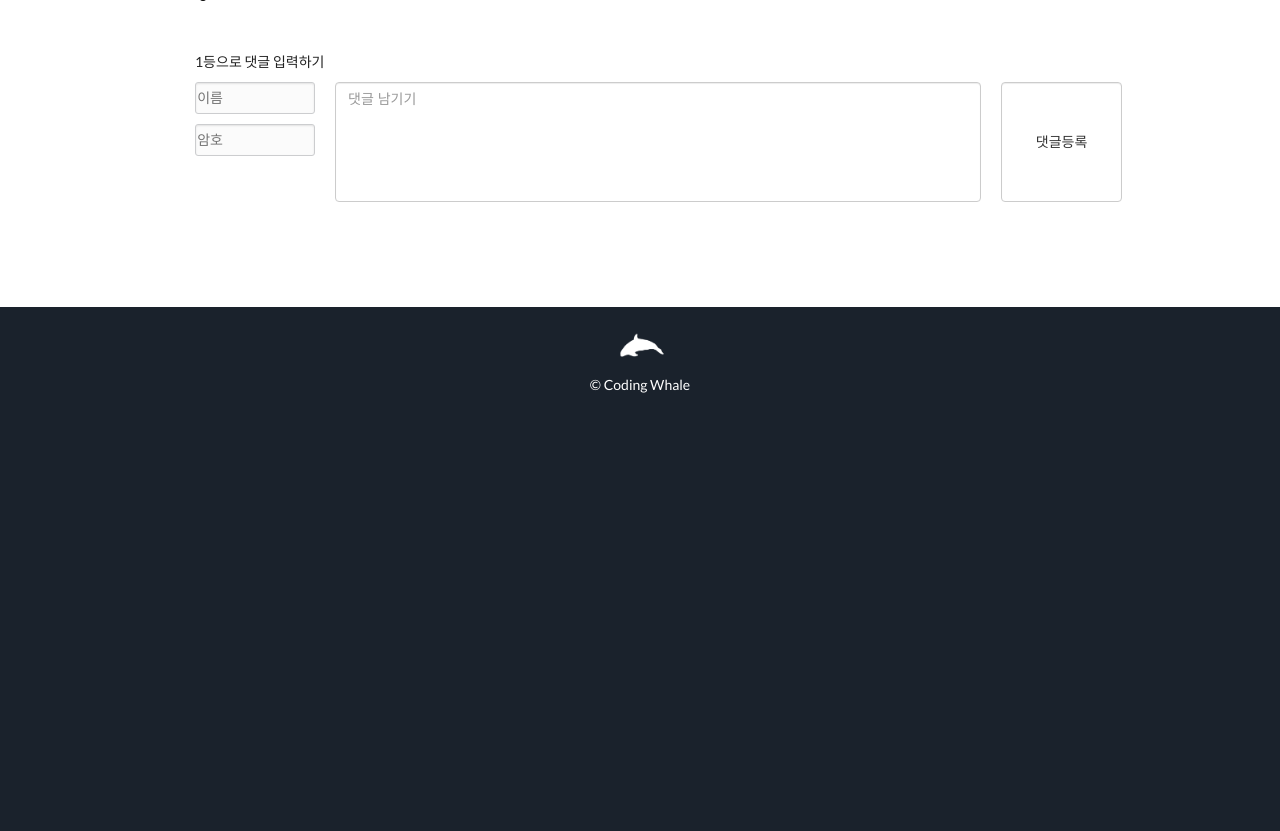
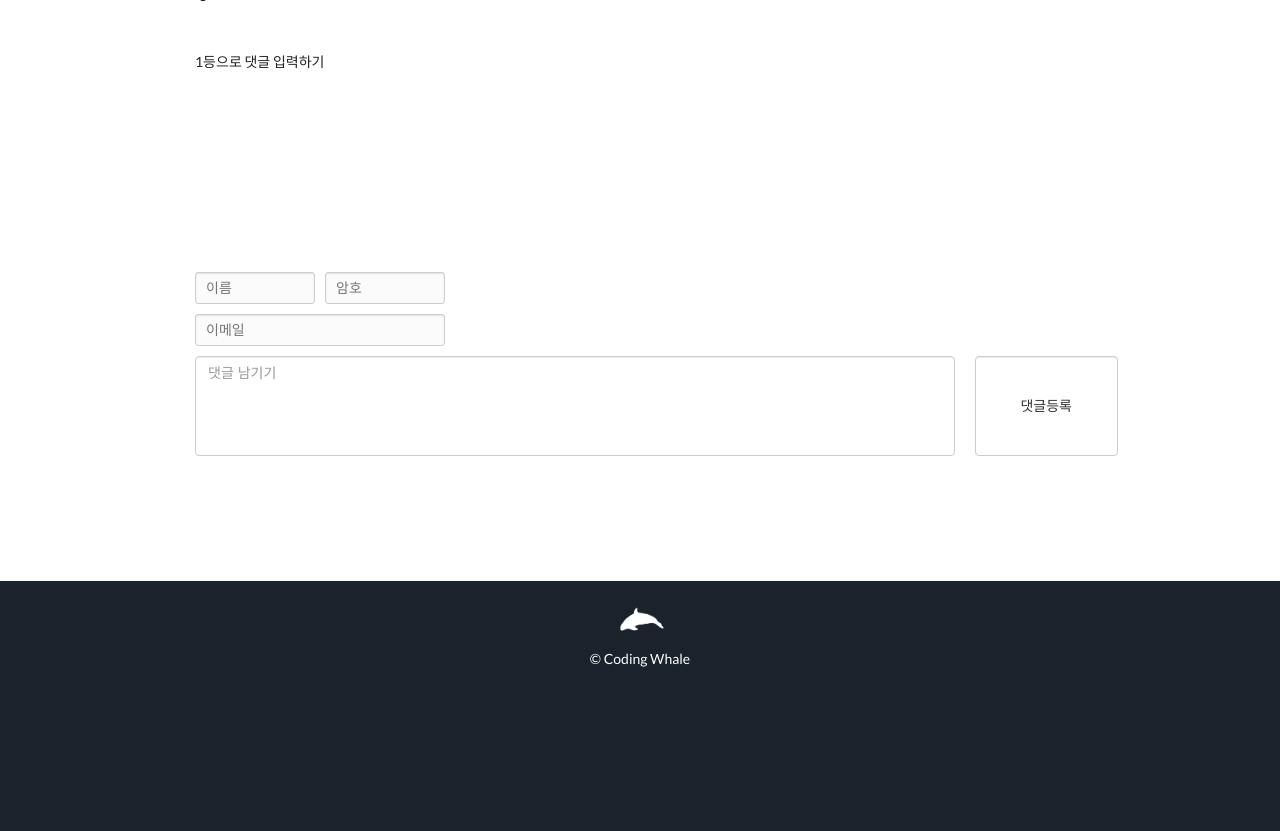
Before and after one commit to Nyamcat/blog, a Django app: template project/blog/templates/blog/post.html in a window 1280 px wide. Shown: the part 467-1298 px from the top of the page. Before the commit the page ends 860 px from the top, so only its background shows below. Run offline with Django 3.2, Linux system fonts and the light colour scheme; the template is opened without the code that fills it, so the values that code supplies are empty; parts of the project's set-up code (start-up, migrations or seed data) failed here and were passed over; some libraries are stand-ins or nearby versions.

Commit message:
댓글 css

```diff
--- a/project/blog/models.py
+++ b/project/blog/models.py
@@ -33,8 +33,8 @@ class SummerNote(summer_model.Attachment):
 
 class Comment(models.Model):
     post = models.ForeignKey(SummerNote, models.DO_NOTHING, blank=True, null=True)
-    comment = models.CharField(max_length=300, null=False, default='')
-    author = models.CharField(max_length=300, null=False, default='')
+    comment = models.CharField(max_length=150, null=False, default='')
+    author = models.CharField(max_length=9, null=False, default='')
     password = models.CharField(max_length=300, null=False, default='')
     parent = models.IntegerField(null=True)
     published_date = models.DateTimeField(blank=True, null=True)
--- a/project/blog/templates/blog/comment.html
+++ b/project/blog/templates/blog/comment.html
@@ -11,6 +11,7 @@
         {% for cmt in comment %}
         <tr class="comment" id="{{ cmt.id }}">
             {% if cmt.delete == 'Y' %}
+            <div>
                 <td class="comment-author"><span>{{ cmt.author }}</span></td>
                 <td><span>삭제된 댓글입니다.</span></td>
                 <td class="comment-date"><span>{{ cmt.published_date }}</span></td>
@@ -22,6 +23,7 @@
                     <a class="reply">답글</a>
                     <a class="deletecomment">삭제</a>
                 </td>
+            </div>
             {% endif %}
         </tr>
         {% endfor %}
@@ -33,9 +35,8 @@
 
     <script>
     $('.deletecomment').click(function (e) {
-        var $this = $(this);
-        var prt = $this.parent().parent();
-        var id = $this.attr('id');
+        var prt = $(this).parent().parent();
+        var id = prt.attr('id');
 
         if(confirm('삭제하시겠습니까?')){
             $.ajax({
@@ -45,7 +46,7 @@
                 dataType: "json",
 
                 success: function(response){
-                    alert(response.message);
+                    location.reload();
                 },
                 error: function(request, status, error){
                     alert("실패했습니다.")
@@ -57,21 +58,46 @@
 </div>
 
 <div id="writecommentarea">
+    <div class="w250">
         <ul style="padding:0;">
-        <li style="float:left; margin-right:20px;">
-            <div class="w120">
+            <li class="w120" style="float:left; margin-right:10px;">
                 <input type="text" class="cusput w120 md10" name="name" placeholder="이름">
+            </li>
+            <li class="w120" style="float:left;">
                 <input type="password" class="cusput w120" name="passwd" placeholder="암호">
-            </div>
             </li>
-        <li style="float:left; width:85%;">
-            <div>
-                <textarea class="form-control wp80" id = "commenttext" style="resize: none; float:left; margin-right:20px; height:120px;" cols="40" rows="5" placeholder="댓글 남기기"></textarea>
-                <input type="submit" class="save btn btn-default form-control" style="float:left; width:15%;  height:120px;" id="submit" value="댓글등록">
-            </div>
+            <li>
+                <input type="text" class="cusput w250" name="email" placeholder="이메일">
             </li>
         </ul>
+    </div>
+    <div>
+        <textarea class="form-control wp80" name="comment" id = "commenttext" style="resize: none; float:left; margin-right:20px; height:100px;" cols="40" rows="5" placeholder="댓글 남기기"></textarea>
+        <input type="submit" class="save btn btn-default form-control" style="float:left; width:15%;  height:100px;" id="submit" value="댓글등록">
+    </div>
     <script>
+
+    $('#commenttable > tbody > tr:last').css('border-bottom', 'none');
+
+    $('input[name=name]').on('keyup', function() {
+        if($(this).val().length > 9) {
+            $(this).val($(this).val().substring(0, 9));
+        }
+    });
+
+    $('input[name=email]').on('keyup', function() {
+        if($(this).val().length > 100) {
+            $(this).val($(this).val().substring(0, 100));
+        }
+    });
+
+    $('#commenttext').on('keyup', function() {
+        if($(this).val().length > 150) {
+            $(this).val($(this).val().substring(0, 150));
+        }
+    });
+
+
         $('#submit').click(function (e) {
 
             if ($('#commenttext').val() == ''){
--- a/project/static/css/default.css
+++ b/project/static/css/default.css
@@ -61,6 +61,7 @@ footer p {font-size:14px;}
 .w80 {width:80px;}
 .w100 {width:100px;}
 .w120 {width:120px;}
+.w250 {width:250px;}
 .md10 {margin-bottom: 10px;}
 .md20 {margin-bottom: 20px;}
 .md50 {margin-bottom: 50px;}
@@ -68,19 +69,21 @@ footer p {font-size:14px;}
 .wp100 {width:100%;}
 
 /* input */
-.cusput { width: 100%; outline: none; display: inline-block; height: 32px; line-height: 32px; padding: 0 1%; color: #777; background: #fbfbfb; border: 1px solid #cccdcf; box-shadow: inset 0 1px 2px rgba(0,0,0,.1); border-radius: 3px; }
+.cusput { width: 100%; outline: none; display: inline-block; height: 32px; line-height: 32px; padding: 0 10px; color: #777; background: #fbfbfb; border: 1px solid #cccdcf; box-shadow: inset 0 1px 2px rgba(0,0,0,.1); border-radius: 3px; }
 
 /* 게시글 */
 .blog_main #write_button {float:right; margin:20px;}
 .blog_main #write_button button {  background:transparent; border:none; }
-#commenttable { width:100%;}
+#commenttable { width:100%; margin:100px 0;}
+#commenttable tr { height: 50px; border-bottom: 1px solid lightgray;}
+#commenttable:last-child { border-bottom:none;}
 .comment-author {text-align:center; font-weight:bold;}
 .comment-date {text-align:center;}
 .comment-date span {display:block;}
 .comment-date .deletecomment { color: red; }
 .comment-date .reply { color: blue;}
 .comment-date .deletecomment:hover,
-.comment-date .reply:hover { cursor: pointer;}
+.comment-date .reply:hover { cursor: pointer; }
 
 /* .blog_post .post_box {margin: 30px; border: 1px solid black; border-radius:5px; padding: 15px; } */
 .blog_post .comment_box { border: 1px solid black; border-radius:5px; padding: 15px; }
```
Lines whose indentation alone changed are shown as unchanged.
